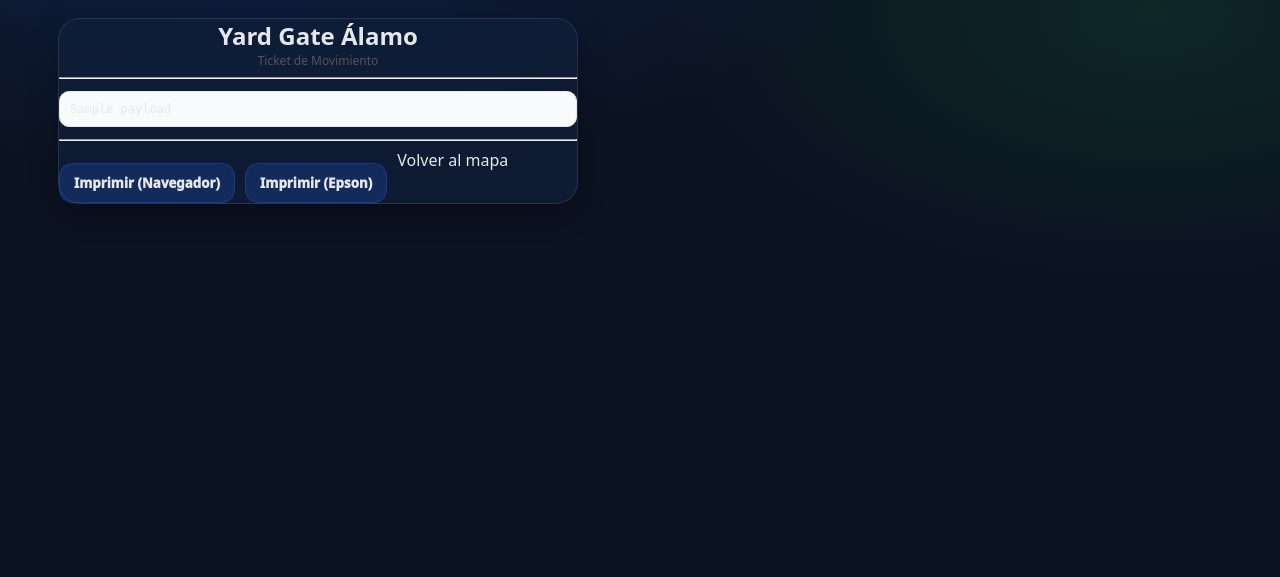
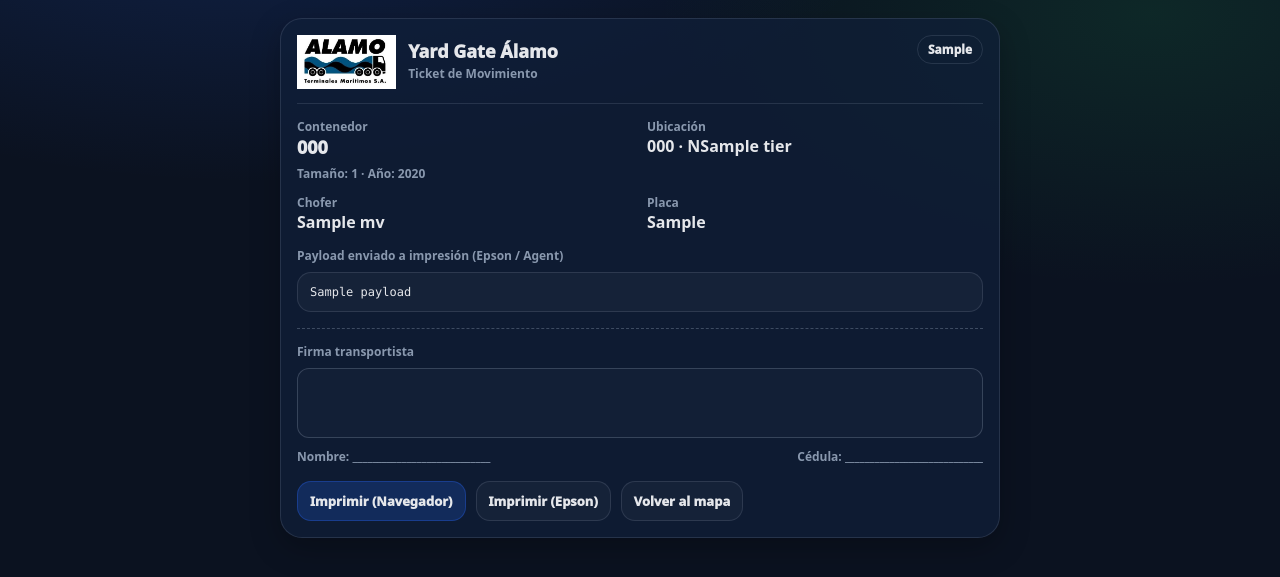
Before and after one commit to alamodylan/yard-gate-alamo, a Python web app: template app/templates/yard/ticket.html in a window 1280 px wide. Shown: the part 67-644 px from the top of the page. Run offline with Jinja, Linux system fonts and the light colour scheme; the template is opened without the code that fills it: most values are stand-ins (such as "Sample title", 1, 10 or a date in 2020).

Commit message:
Cambio en ticket y hora de CR

```diff
--- a/app/templates/inventory/detail.html
+++ b/app/templates/inventory/detail.html
@@ -78,7 +78,7 @@
                 <span class="badge muted">{{ mv.movement_type }}</span>
               </div>
               <div class="hint" style="margin-top:6px;">
-                {{ mv.occurred_at }}
+                {{ fmt_dt(mv.occurred_at, "%d/%m/%Y %H:%M") }}
               </div>
             </div>
           </a>
@@ -123,7 +123,7 @@
       <tbody>
         {% for mv in movements %}
           <tr>
-            <td>{{ mv.occurred_at }}</td>
+            <td>{{ fmt_dt(mv.occurred_at, "%d/%m/%Y %H:%M") }}</td>
             <td><span class="badge">{{ mv.movement_type }}</span></td>
             <td>
               {% if mv.bay_code %}
--- a/app/templates/yard/reports.html
+++ b/app/templates/yard/reports.html
@@ -1,3 +1,4 @@
+#app/templates/yard/reports.html
 {% extends "base.html" %}
 {% block title %}Reportes - Yard Gate Álamo{% endblock %}
 
@@ -83,7 +84,7 @@
         <tbody>
           {% for mv, c in rows %}
           <tr>
-            <td>{{ mv.occurred_at }}</td>
+            <td>{{ fmt_dt(mv.occurred_at, "%d/%m/%Y %H:%M") }}</td>
             <td>
               {% if mv.movement_type == "GATE_IN" %}
                 <span class="badge success">GATE_IN</span>
--- a/app/templates/yard/ticket.html
+++ b/app/templates/yard/ticket.html
@@ -2,46 +2,116 @@
 {% block title %}Ticket - Yard Gate Álamo{% endblock %}
 
 {% block content %}
-<div class="card" style="max-width:520px;">
-  <div style="text-align:center;">
-    <h2 style="margin:0;">Yard Gate Álamo</h2>
-    <div style="font-size:12px; color:#555;">
-      Ticket de Movimiento {% if is_reprint %}(Reimpresión){% endif %}
+<div class="card card-pad" style="max-width:720px; margin: 0 auto;">
+
+  {# ===== ENCABEZADO (logo + título + hora CR) ===== #}
+  <div style="display:flex; justify-content:space-between; align-items:flex-start; gap:14px; flex-wrap:wrap;">
+    <div style="display:flex; gap:12px; align-items:center;">
+      {# Logo (si no existe, se oculta solo) #}
+      <img
+        src="{{ url_for('static', filename='img/logo.png') }}"
+        alt="Logo empresa"
+        style="height:54px; width:auto; object-fit:contain;"
+        onerror="this.style.display='none'"
+      >
+
+      <div>
+        <div style="font-weight:950; font-size:18px; line-height:1.1;">
+          Yard Gate Álamo
+        </div>
+        <div class="hint" style="margin-top:4px;">
+          Ticket de Movimiento {% if is_reprint %}(Reimpresión){% endif %}
+        </div>
+      </div>
+    </div>
+
+    <div style="text-align:right;">
+      <span class="badge">{{ mv.movement_type }}</span>
+      <div class="hint" style="margin-top:6px;">
+        {# ✅ Hora Costa Rica (requiere helper fmt_dt en create_app) #}
+        {{ fmt_dt(mv.occurred_at, "%d/%m/%Y %H:%M") }}
+      </div>
     </div>
   </div>
 
-  <hr>
+  <div style="margin-top:14px; border-top:1px solid var(--border); padding-top:14px;">
+    <div class="grid grid-2">
+      <div>
+        <div class="hint">Contenedor</div>
+        <div style="font-weight:950; font-size:18px;">{{ c.code }}</div>
+        <div class="hint" style="margin-top:6px;">
+          Tamaño: <b>{{ c.size }}</b>
+          {% if c.year %} · Año: <b>{{ c.year }}</b>{% endif %}
+        </div>
+      </div>
 
-  <pre style="
-    white-space:pre-wrap;
-    font-family: monospace;
-    font-size:12px;
-    background:#f8fafc;
-    padding:10px;
-    border-radius:10px;
-    border:1px solid #e5e7eb;
-  ">{{ payload }}</pre>
+      <div>
+        <div class="hint">Ubicación</div>
+        <div style="font-weight:900;">
+          {% if mv.bay_code %}
+            {{ mv.bay_code }}
+            {% if mv.depth_row %} · F{{ "%02d"|format(mv.depth_row) }}{% endif %}
+            {% if mv.tier %} · N{{ mv.tier }}{% endif %}
+          {% else %}
+            —
+          {% endif %}
+        </div>
+      </div>
+    </div>
 
-  <hr>
+    <div class="grid grid-2" style="margin-top:12px;">
+      <div>
+        <div class="hint">Chofer</div>
+        <div style="font-weight:900;">{{ mv.driver_name or "—" }}</div>
+      </div>
+      <div>
+        <div class="hint">Placa</div>
+        <div style="font-weight:900;">{{ mv.truck_plate or "—" }}</div>
+      </div>
+    </div>
+  </div>
 
-  <!-- BOTONES -->
-  <div style="display:flex; gap:10px; flex-wrap:wrap;">
-    <!-- Impresión por navegador -->
-    <button onclick="window.print()">Imprimir (Navegador)</button>
+  <div style="margin-top:14px;">
+    <div class="hint" style="margin-bottom:8px;">Payload enviado a impresión (Epson / Agent)</div>
 
-    <!-- Impresión directa a Epson -->
+    <pre style="
+      white-space:pre-wrap;
+      font-family: ui-monospace, SFMono-Regular, Menlo, Monaco, Consolas, 'Liberation Mono', 'Courier New', monospace;
+      font-size:12px;
+      background: rgba(255,255,255,.03);
+      padding:12px;
+      border-radius:14px;
+      border:1px solid var(--border);
+      margin:0;
+    ">{{ payload }}</pre>
+  </div>
+
+  {# ===== FIRMA ===== #}
+  <div style="margin-top:16px; border-top:1px dashed rgba(148,163,184,.35); padding-top:14px;">
+    <div class="hint" style="margin-bottom:8px;">Firma transportista</div>
+    <div style="height:70px; border:1px solid rgba(148,163,184,.28); border-radius:12px; background:rgba(255,255,255,.02);"></div>
+    <div style="display:flex; justify-content:space-between; gap:12px; margin-top:10px; flex-wrap:wrap;">
+      <div class="hint">Nombre: ____________________________</div>
+      <div class="hint">Cédula: ____________________________</div>
+    </div>
+  </div>
+
+  {# ===== BOTONES ===== #}
+  <div style="display:flex; gap:10px; flex-wrap:wrap; margin-top:16px;">
+    <button class="btn primary" onclick="window.print()">Imprimir (Navegador)</button>
+
     <button
       type="button"
+      class="btn"
       data-movement-id="{{ mv.id }}"
       onclick="printDirect(this)">
       Imprimir (Epson)
     </button>
 
-    <a href="{{ url_for('yard.map_view') }}">Volver al mapa</a>
+    <a class="btn" href="{{ url_for('yard.map_view') }}">Volver al mapa</a>
   </div>
 </div>
 
-<!-- JS ESPECÍFICO DEL TICKET -->
 <script>
 async function printDirect(btn){
   const movementId = btn.dataset.movementId;
@@ -76,8 +146,9 @@ async function printDirect(btn){
 <style>
 @media print {
   .topbar, a, button { display:none !important; }
-  body { background:#fff; }
-  .card { border:none; }
+  body { background:#fff !important; color:#111 !important; }
+  .card { border:1px solid #ddd !important; box-shadow:none !important; background:#fff !important; }
+  pre { background:#fff !important; border:1px solid #ddd !important; }
 }
 </style>
 {% endblock %}
```
Also changed, not shown: app/__init__.py (+30 -0 lines), app/blueprints/yard/routes.py (+17 -2 lines), app/services/ticketing.py (+49 -12 lines).
